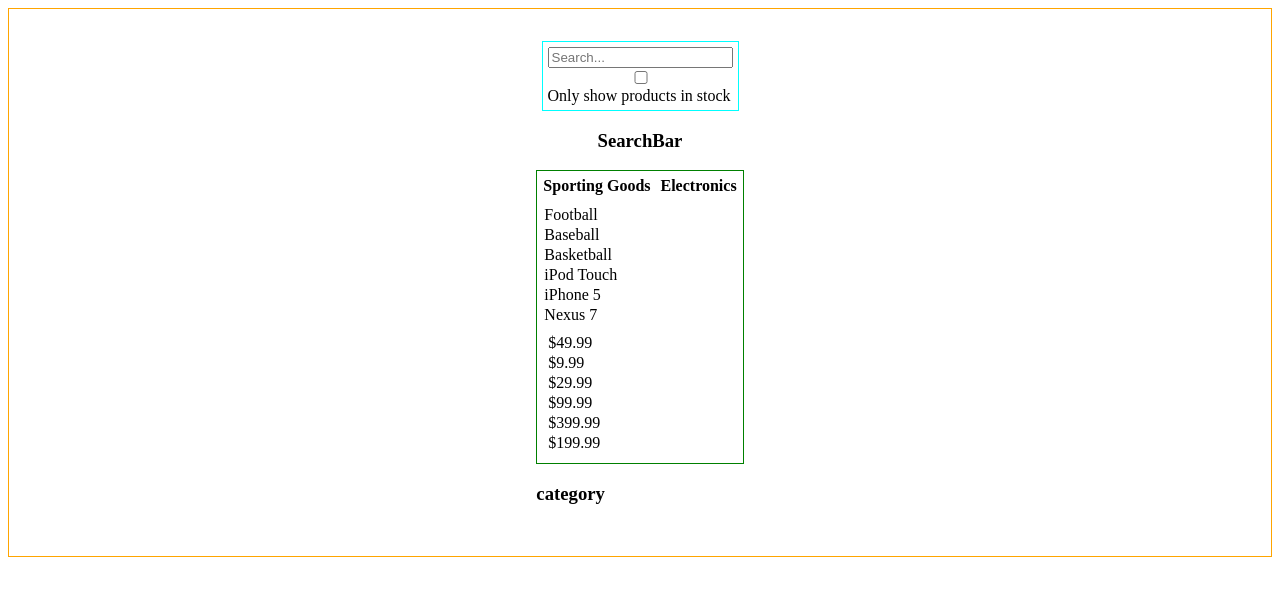
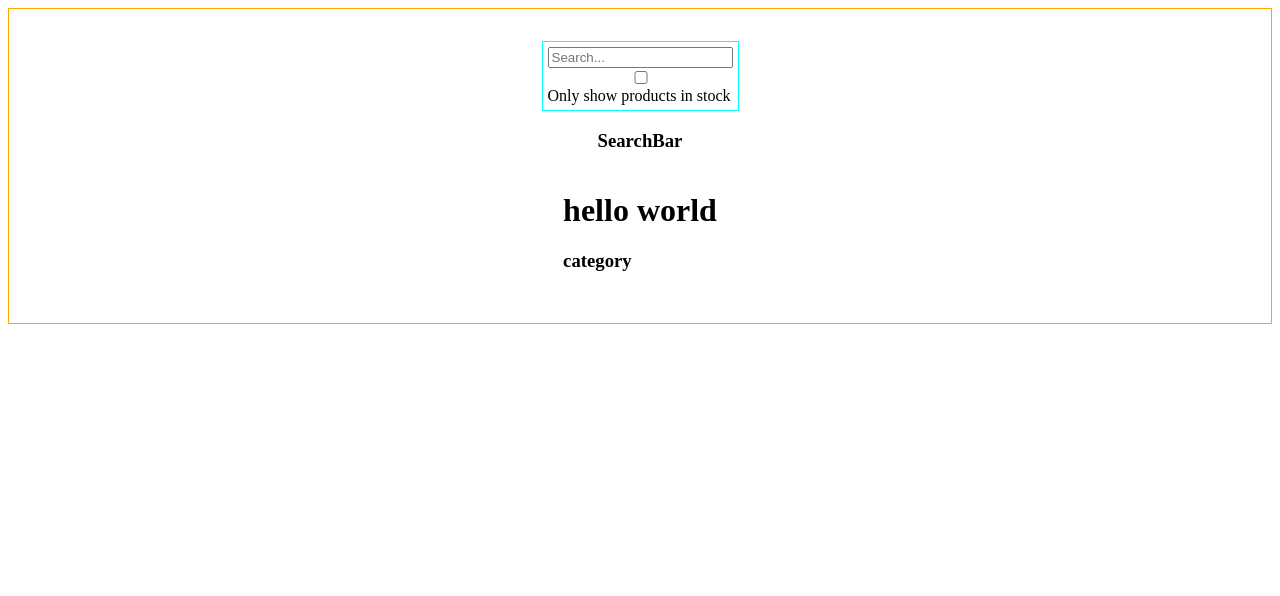
Before and after one commit to alejandrojop/mock, a React app: page / in a window 1280 px wide. Shown: the top 596 px of the page. Built offline with nearby package versions, Linux system fonts and the light colour scheme.

Commit message:
first request

```diff
--- a/src/ProductCategoryRow.tsx
+++ b/src/ProductCategoryRow.tsx
@@ -1,60 +1,86 @@
-import { FC } from 'react';
+import { FC, useState, useEffect } from 'react';
 import { stock } from './data';
-import { Data } from './interfaces';
+import { Data, CategoryGroup } from './interfaces';
 
-const compare: string[] = [];
-
-const lista = stock.filter(function (title) {
-  return compare.push(title.category);
-});
-console.log(lista);
-
-const uniq: string[] = compare.reduce(function (a, b: string[]) {
-  if (a.indexOf(b) < 0) a.push(b);
-  return a;
-}, []);
-
-console.log(uniq);
-
-const agrupar = () => {};
-
-const filtrado: string[] = compare.filter((f) => !uniq.includes(f));
-console.log(filtrado);
+//tenho que ir jantar, 15mins ok ~~~~~~~ ^^^^^^^^teclado de Merda todo esta trocado^esta trocado na empresa, esta trocado ai, nãoh asheahi quaehaha hahqauhahaereres mahiahsaha tenho o teclado da laptop agora... esta no portuges fisicamente... mas no metodo de entrada esta no ingleshehee
 
 export const ProductCategoryRow: FC = () => {
+  const [isLoading, setIsLoading] = useState(false);
+  const [products, setProducts] = useState<Data[] | null>(null);
+
+  const fetchProducts = () => {
+    setIsLoading(true);
+    setTimeout(() => {
+      setProducts(stock);
+      setIsLoading(false);
+    }, 2000);
+  };
+  // para fazer pedidos à api é sempre dentro de um useEffect
+  useEffect(() => {
+    fetchProducts();
+  }, []);
+
+  const categoryProducts = () => {
+    const categorysGroup: CategoryGroup[] = [];
+
+    products?.forEach((product) => {
+      const categoryIndex = categorysGroup.findIndex(
+        (categoryProduct) => categoryProduct.label === product.category
+      );
+
+      if (categoryIndex >= 0) {
+        categorysGroup[categoryIndex].items.push(product);
+      } else {
+        categorysGroup.push({ label: product.category, items: [product] });
+      }
+    });
+
+    return categorysGroup;
+  };
+
+  console.log(categoryProducts(), isLoading);
+
+  if (!products) {
+    return null;
+  } else if (products) {
+    <div>Is Loading...</div>;
+  }
+
+  // para fazeres o loop nos productos tens que executar a função como esta dentro do console.log
+  // categoryProducts().map()
+  // isso não está bom mas amanha arranjamos.. FUIIIIIII percebeste?
+  //ok obrigado GAGAGAGGA hahaha sim boa, fui pronto... boa noite.
+
   return (
-    <div id="productList">
-      <table>
-        <thead>
-          <th>
-            <tr>
-              <td>{uniq[0]}</td>
-            </tr>
-          </th>
-          <th>
-            <tr>
-              <td>{uniq[1]}</td>
-            </tr>
-          </th>
-        </thead>
-        <tbody>
-          <td>
-            <tr>
-              {stock.map((product: Data) => (
-                <tr key={product.name}>{product.name}</tr>
-              ))}
-            </tr>
-            <td>
-              <td>
-                {stock.map((product: Data) => (
-                  <tr key={product.name}>{product.price}</tr>
-                ))}
-              </td>
-            </td>
-          </td>
-        </tbody>
-      </table>
-    </div>
+    <h1>hello world</h1>
+    // <div id="productList">
+    //   <table>
+    //     <thead>
+    //       <th>
+    //         <tr>{/* <td>{uniq[0]}</td> */}</tr>
+    //       </th>
+    //       <th>
+    //         <tr>{/* <td>{uniq[1]}</td> */}</tr>
+    //       </th>
+    //     </thead>
+    //     <tbody>
+    //       <td>
+    //         <tr>
+    //           {stock.map((product: Data) => (
+    //             <tr key={product.name}>{product.name}</tr>
+    //           ))}
+    //         </tr>
+    //         <td>
+    //           <td>
+    //             {stock.map((product: Data) => (
+    //               <tr key={product.name}>{product.price}</tr>
+    //             ))}
+    //           </td>
+    //         </td>
+    //       </td>
+    //     </tbody>
+    //   </table>
+    // </div>
   );
 };
 
--- a/src/interfaces.tsx
+++ b/src/interfaces.tsx
@@ -9,3 +9,8 @@ export interface Data {
   stocked: boolean;
   name: string;
 }
+
+export interface CategoryGroup {
+  label: string;
+  items: Data[];
+}
```
